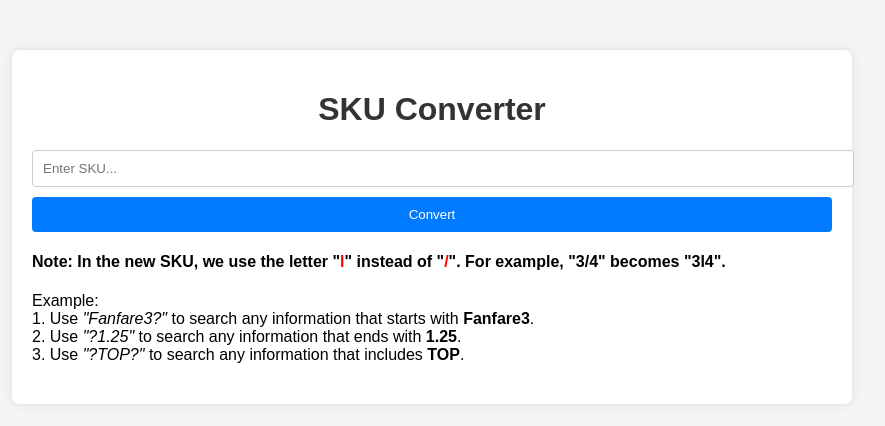
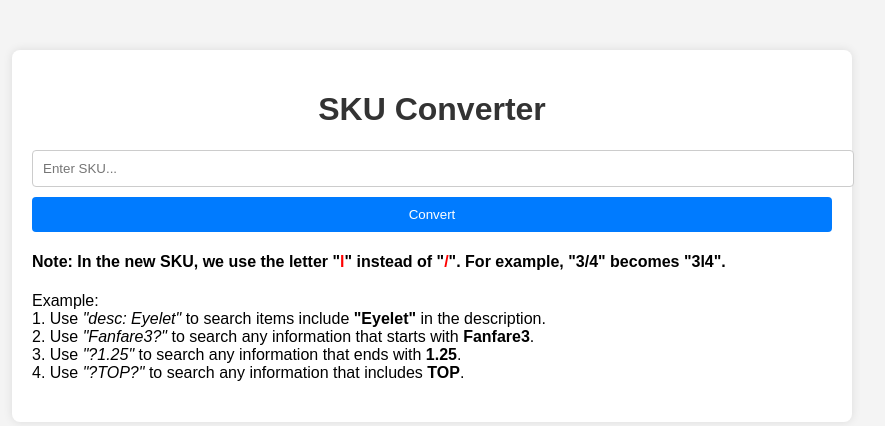
Before and after one commit to hanklokyaw/SKU-Converter, a Flask app: page / in a window 1280 px wide. Shown: the top 426 px of the page, without its empty margins (208-1093 px from the left). Run offline with Flask 2, Linux system fonts and the light colour scheme; parts of the project's set-up code (start-up, migrations or seed data) failed here and were passed over.

Commit message:
updated to version 2 with removing redundant codes.

```diff
--- a/main.py
+++ b/main.py
@@ -10,7 +10,7 @@ df_netsuite = pd.read_csv('sku_convert_db.csv')
 df_in_netsuite = df_netsuite[(df_netsuite['OLD SAGE SKU'].isin(df_sage['Item Code']))]
 df_in_netsuite.rename(columns={'Name' : 'New SKU', 'OLD SAGE SKU': 'Old SKU'}, inplace=True)
 df_in_netsuite = df_in_netsuite[['Old SKU', 'New SKU', 'Description']]
-print(df_in_netsuite[['Old SKU', 'New SKU']])
+# print(df_in_netsuite[['Old SKU', 'New SKU']])
 
 # Remove Inactive SKU
 df_sage = df_sage[df_sage['InactiveItem'] == 'N']
@@ -22,21 +22,21 @@ df_not_in_netsuite = df_not_in_netsuite[['Item Code', 'Description']]
 df_not_in_netsuite.loc[:,'New SKU'] = '*** NO NEW SKU ***'
 df_not_in_netsuite.rename(columns={'Item Code': 'Old SKU'}, inplace=True)
 df_not_in_netsuite = df_not_in_netsuite[['Old SKU', 'New SKU', 'Description']]
-print(df_not_in_netsuite)
+# print(df_not_in_netsuite)
 
 # Subset SKU not in Sage and prepare to Merge
 df_not_in_sage = df_netsuite[(~df_netsuite['OLD SAGE SKU'].isin(df_sage['Item Code']))]
 df_not_in_sage.loc[:,'Old SKU'] = '*** NO OLD SKU ***'
 df_not_in_sage.rename(columns={'Name':'New SKU'}, inplace=True)
 df_not_in_sage = df_not_in_sage[['Old SKU', 'New SKU', 'Description']]
-print(df_not_in_sage[['Old SKU','New SKU']])
+# print(df_not_in_sage[['Old SKU','New SKU']])
 
 merge_df = pd.concat([df_in_netsuite, df_not_in_netsuite, df_not_in_sage])
-print(merge_df)
+# print(merge_df)
 
 
 def search_sku(sku, df):
-    print(sku)
+    # print(sku)
     # Determine the type of search based on the presence of '?'
     if sku.startswith('?') and sku.endswith('?'):
         search_term = sku[1:-1]  # Remove '?' from the SKU
@@ -52,7 +52,7 @@ def search_sku(sku, df):
             df['New SKU'].str.strip().str.lower().str.startswith(search_term))]
     elif sku.startswith('desc:'): # Search in description
         search_term = sku[5:].strip()  # Remove '?' from the SKU
-        print(search_term)
+        # print(search_term)
         result = df[(df['Description'].str.strip().str.lower().str.contains(search_term, na=False))]
     else:
         result = df[(df['Old SKU'].str.lower() == sku) | (
@@ -76,29 +76,7 @@ def convert_sku():
 
     cleaned_sku = sku.strip().lower()  # Clean the SKU for comparison
 
-    # # Determine the type of search based on the presence of '?'
-    # if cleaned_sku.startswith('?') and cleaned_sku.endswith('?'):
-    #     search_term = cleaned_sku[1:-1]  # Remove '?' from the SKU
-    #     result = df[(df['Old SKU'].str.strip().str.lower().str.contains(search_term)) | (
-    #         df['New SKU'].str.strip().str.lower().str.contains(search_term))]
-    # elif cleaned_sku.startswith('?'):
-    #     search_term = cleaned_sku[1:]  # Remove '?' from the SKU
-    #     result = df[(df['Old SKU'].str.strip().str.lower().str.endswith(search_term)) | (
-    #         df['New SKU'].str.strip().str.lower().str.endswith(search_term))]
-    # elif cleaned_sku.endswith('?'):
-    #     search_term = cleaned_sku[:-1]  # Remove '?' from the SKU
-    #     result = df[(df['Old SKU'].str.strip().str.lower().str.startswith(search_term)) | (
-    #         df['New SKU'].str.strip().str.lower().str.startswith(search_term))]
-    # else:
-    #     result = df[(df['Old SKU'].str.strip().str.lower() == cleaned_sku) | (
-    #                 df['New SKU'].str.strip().str.lower() == cleaned_sku)]
-
     result = search_sku(cleaned_sku, merge_df)
-
-    # if result.empty:
-    #     # Search in Description if no matches found
-    #     result = merge_df[merge_df['Description'].fillna('').str.lower().str.contains(
-    #         re.escape(cleaned_sku))]
 
     if result.empty:
         return jsonify({'error': 'SKU not found'}), 404
--- a/templates/index.html
+++ b/templates/index.html
@@ -67,9 +67,10 @@
         <button onclick="convertSKU()">Convert</button>
         <h4>Note: In the new SKU, we use the letter "<span style="color: red;">l</span>" instead of "<span style="color: red;">/</span>". For example, "3/4" becomes "3l4".</h4>
         <p>Example: <br>
-            1. Use <i>"Fanfare3?"</i> to search any information that starts with <strong>Fanfare3</strong>.<br>
-            2. Use <i>"?1.25"</i> to search any information that ends with <strong>1.25</strong>.<br>
-            3. Use <i>"?TOP?"</i> to search any information that includes <strong>TOP</strong>.
+            1. Use <i>"desc: Eyelet"</i> to search items include <strong>"Eyelet"</strong> in the description.<br>
+            2. Use <i>"Fanfare3?"</i> to search any information that starts with <strong>Fanfare3</strong>.<br>
+            3. Use <i>"?1.25"</i> to search any information that ends with <strong>1.25</strong>.<br>
+            4. Use <i>"?TOP?"</i> to search any information that includes <strong>TOP</strong>.
         </p>
 
         <div class="result" id="resultDiv"></div>
```
